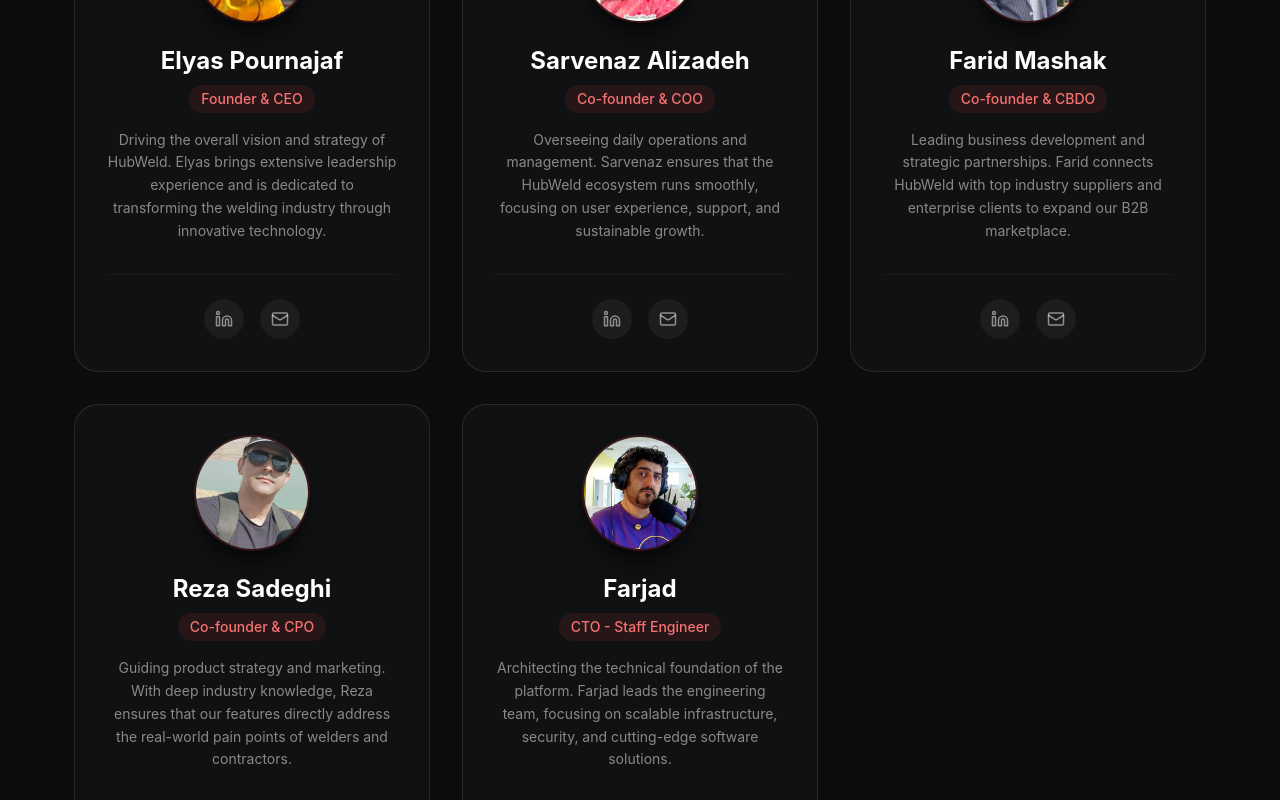
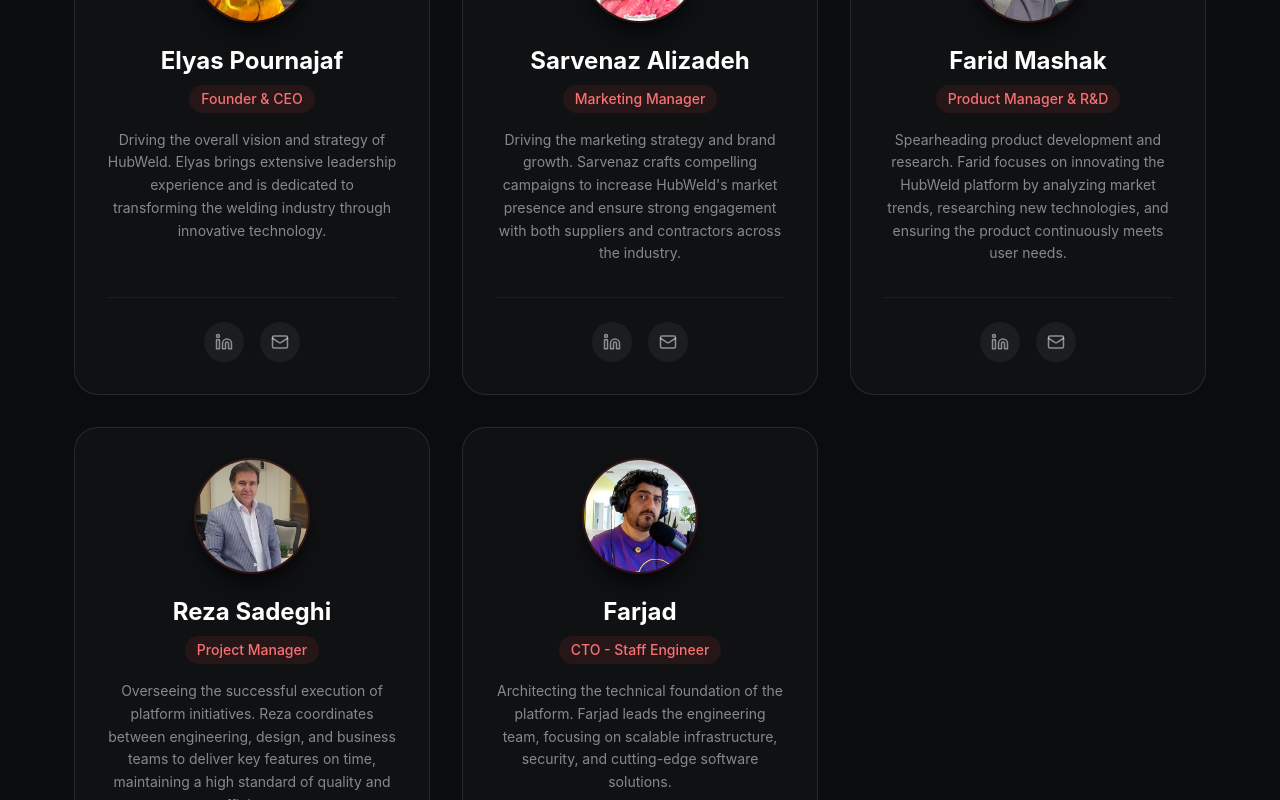
Before and after one commit to farjadp/hubweld, a Next.js app: page /about/team in a window 1280 px wide. Shown: the part 520-1320 px from the top of the page. Built offline with nearby package versions, Linux system fonts and the light colour scheme; no server answers.

Commit message:
chore: update roles for Sarvenaz, Farid, and Reza and swap photos

```diff
--- a/src/app/about/team/page.tsx
+++ b/src/app/about/team/page.tsx
@@ -11,24 +11,24 @@ const teamMembers = [
   },
   {
     name: "Sarvenaz Alizadeh",
-    role: "Co-founder & COO",
-    description: "Overseeing daily operations and management. Sarvenaz ensures that the HubWeld ecosystem runs smoothly, focusing on user experience, support, and sustainable growth.",
+    role: "Marketing Manager",
+    description: "Driving the marketing strategy and brand growth. Sarvenaz crafts compelling campaigns to increase HubWeld's market presence and ensure strong engagement with both suppliers and contractors across the industry.",
     linkedin: "https://www.linkedin.com/in/sarvenaz-alizadeh-0228097a/",
     image: "/images/team/sarvenaz.jpg",
   },
   {
     name: "Farid Mashak",
-    role: "Co-founder & CBDO",
-    description: "Leading business development and strategic partnerships. Farid connects HubWeld with top industry suppliers and enterprise clients to expand our B2B marketplace.",
+    role: "Product Manager & R&D",
+    description: "Spearheading product development and research. Farid focuses on innovating the HubWeld platform by analyzing market trends, researching new technologies, and ensuring the product continuously meets user needs.",
     linkedin: "https://www.linkedin.com/in/farid-mashak/?skipRedirect=true",
-    image: "/images/team/farid.jpg",
+    image: "/images/team/reza.jpg",
   },
   {
     name: "Reza Sadeghi",
-    role: "Co-founder & CPO",
-    description: "Guiding product strategy and marketing. With deep industry knowledge, Reza ensures that our features directly address the real-world pain points of welders and contractors.",
+    role: "Project Manager",
+    description: "Overseeing the successful execution of platform initiatives. Reza coordinates between engineering, design, and business teams to deliver key features on time, maintaining a high standard of quality and efficiency.",
     linkedin: "https://www.linkedin.com/in/reza-sadeghi-37b1b181/",
-    image: "/images/team/reza.jpg",
+    image: "/images/team/farid.jpg",
   },
   {
     name: "Farjad",
```
